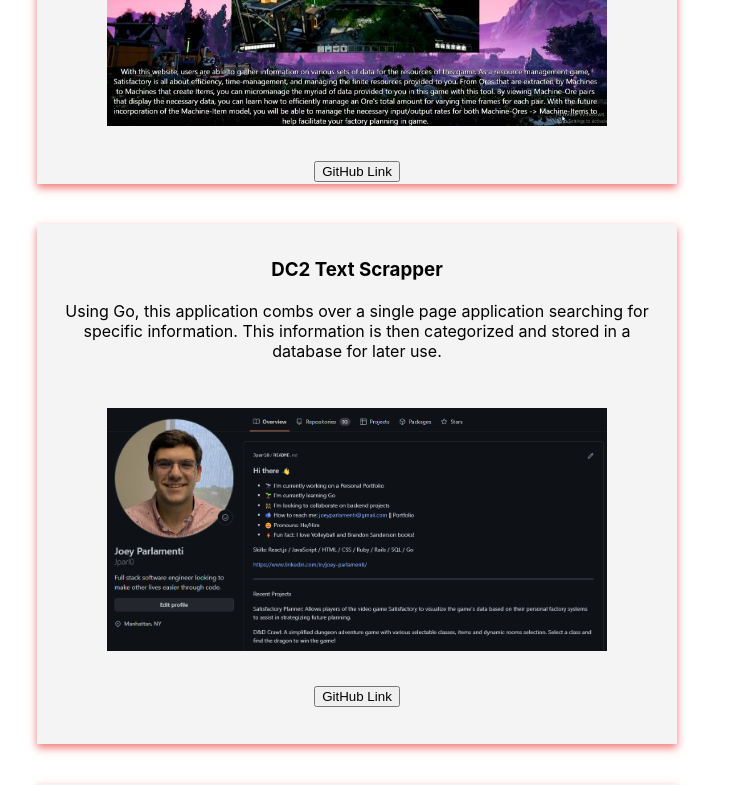
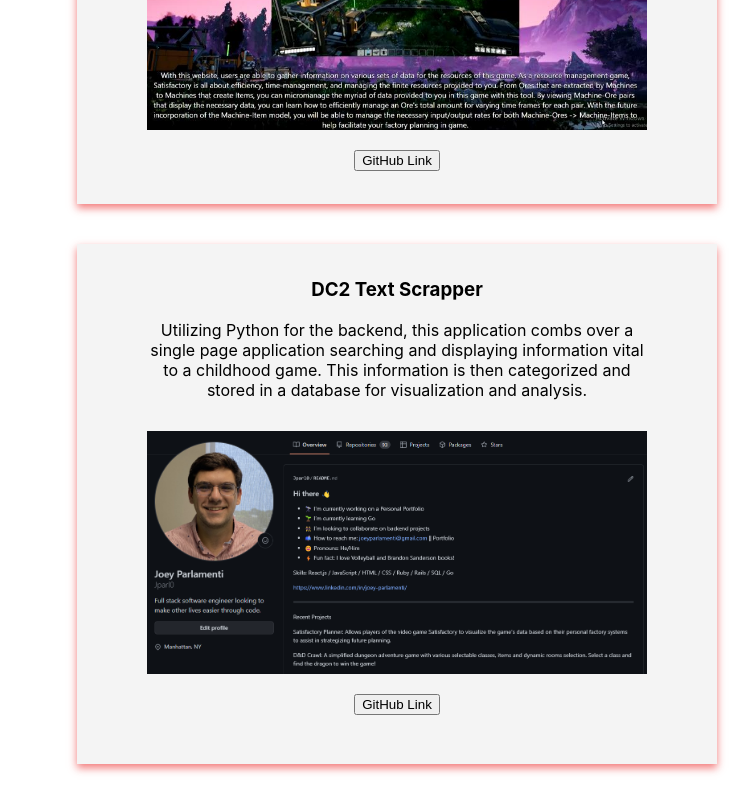
Before and after one commit to Jparl0/Typescript-Portfolio-Site, a React (Create React App) app: page / in a window 1280 px wide. Shown: the part 1506-2291 px from the top of the page, without its empty margins (58-811 px from the left). Built offline with nearby package versions, Linux system fonts and the light colour scheme.

Commit message:
css variable integration and css styling for cleaner boxes

```diff
--- a/src/components/RepoCard.tsx
+++ b/src/components/RepoCard.tsx
@@ -20,11 +20,11 @@ const repoCardTitlesCss = css`
 `
 
 const repoCardDescr = css`
-    padding: 1px;
+    padding: 0px 45px;
 `
 
 const repoCardImages = css`
-    padding: 30px;
+    padding: 15px;
     align-items: center;
     height: auto;
     width: 500px;
--- a/src/components/RepoSection.tsx
+++ b/src/components/RepoSection.tsx
@@ -1,10 +1,19 @@
 import { Repo, repoData } from '../data/projects/repoData'
 import RepoCard from '../components/RepoCard'
+import { css } from '@emotion/css'
+
+
+const innerRepoContainerCss = css`
+    display: flex;
+    flex-wrap: wrap;
+    margin: 30px;
+    padding: 10px;
+`
 
 export default function RepoSection(): JSX.Element {
     return (
         // Maps over the Array of Project Objects to dynamically render each Project with corresponding data
-            <div>
+            <div className={innerRepoContainerCss}>
                 {
                     repoData.map((mappedRepo: Repo) => {
                         return (<RepoCard {...mappedRepo} key={mappedRepo.id}/>)
--- a/src/data/projects/repoData.tsx
+++ b/src/data/projects/repoData.tsx
@@ -30,7 +30,7 @@ const repo2Data = new Repo({
   title: "DC2 Text Scrapper",
   img_src: "./photos/github.png",
   link: "https://github.com/Jparl0/Dark-Cloud-2-Web_Scraper",
-  description: "Using Go, this application combs over a single page application searching for specific information. This information is then categorized and stored in a database for later use."
+  description: "Utilizing Python for the backend, this application combs over a single page application searching and displaying information vital to a childhood game. This information is then categorized and stored in a database for visualization and analysis."
 })
 
 const repo3Data = new Repo({
--- a/src/pages/HomePage.tsx
+++ b/src/pages/HomePage.tsx
@@ -25,7 +25,7 @@ const repoDivCss = css`
     padding: 75px;
 `
 
-const repoContainerCss = css`
+const outerRepoContainerCss = css`
     padding: 0px;
 `
 
@@ -78,7 +78,7 @@ export default function HomePage(): JSX.Element {
           <h2>
               Repos
           </h2>
-          <div className={repoContainerCss}>
+          <div className={outerRepoContainerCss}>
               <RepoSection />
           </div>
         </div>
```
